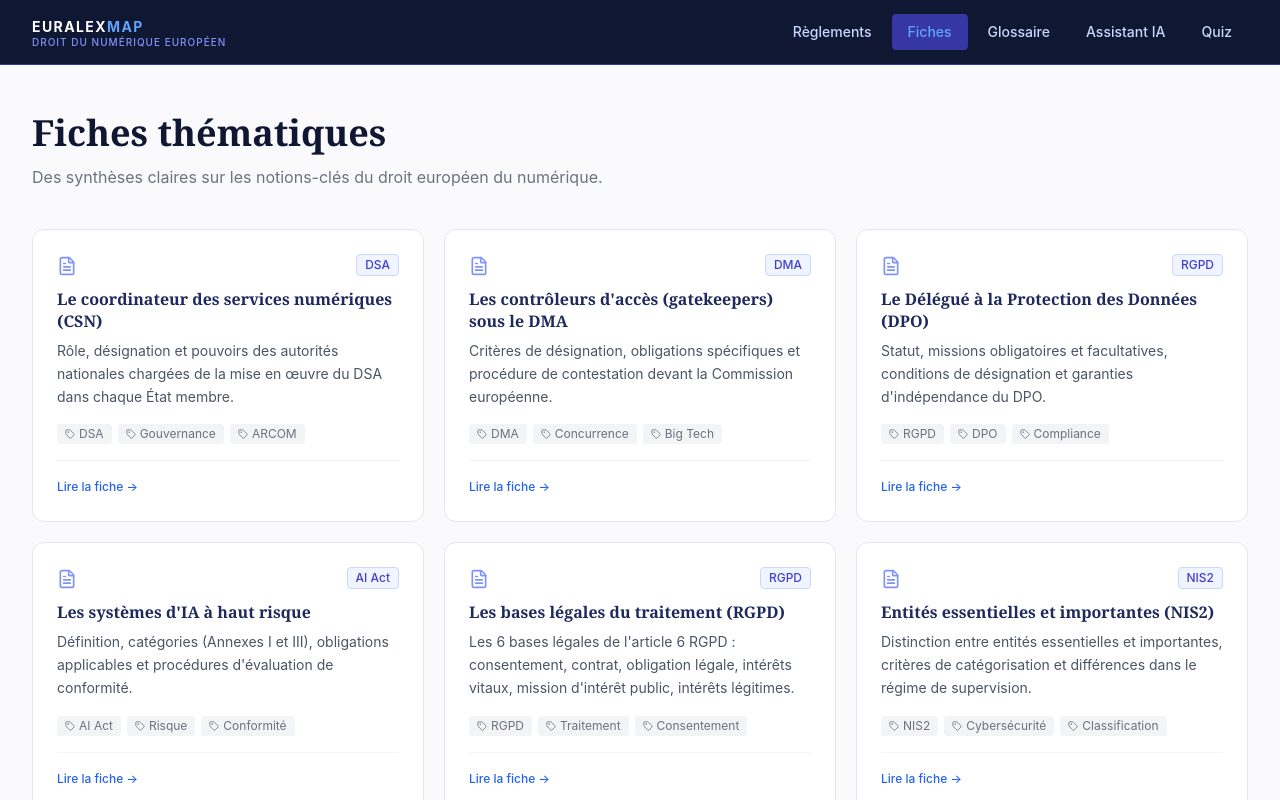
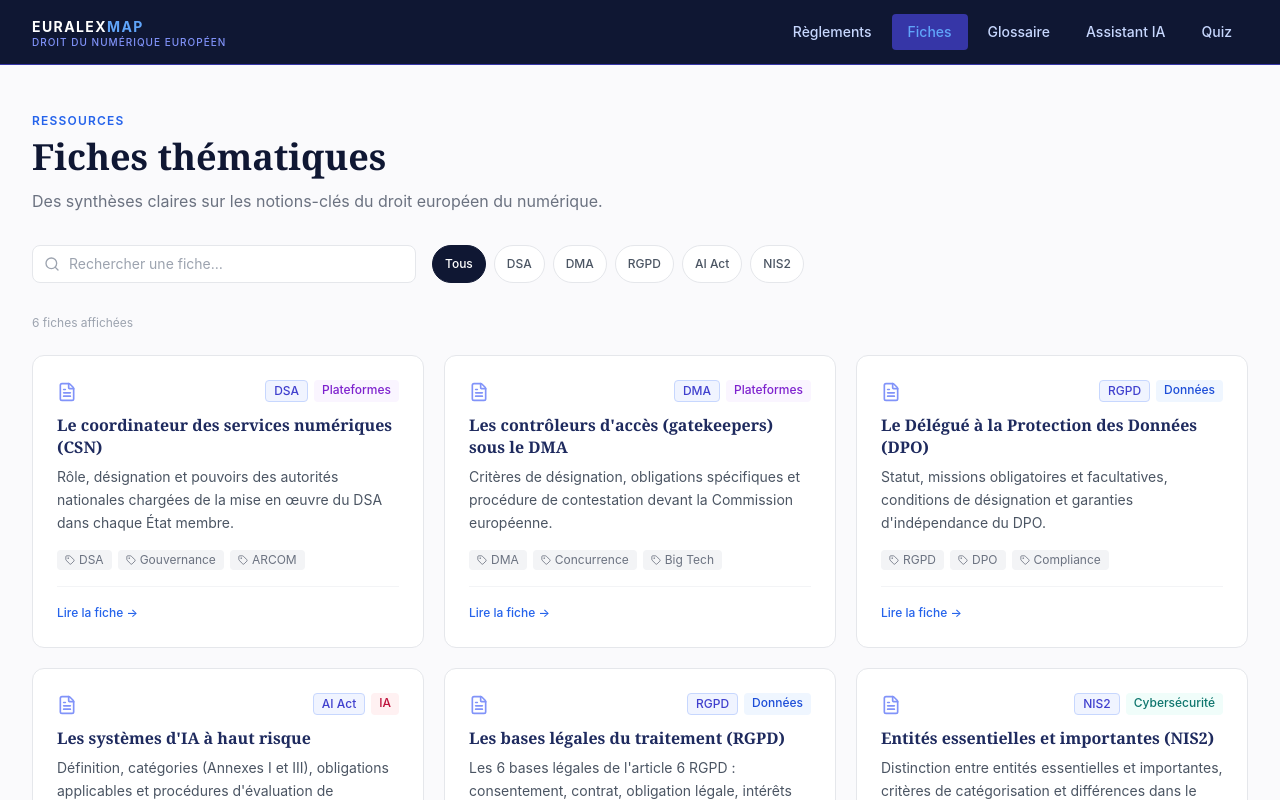
Before and after one commit to norhaneb17/EuraLawMap, a Next.js app: page /fiches in a window 1280 px wide. Shown: the top 800 px of the page. Built offline with nearby package versions, Linux system fonts and the light colour scheme.

Commit message:
Add filters and search to fiches page
- Client-side regulation filter pills (Tous, DSA, DMA, RGPD, AI Act, NIS2)
- Live text search across title, excerpt, and tags
- Category color badges on each card
- Result count indicator and empty state

Co-Authored-By: Claude Sonnet 4.6 <noreply@anthropic.com>

```diff
--- a/app/fiches/page.tsx
+++ b/app/fiches/page.tsx
@@ -1,5 +1,8 @@
+"use client";
+
+import { useState, useMemo } from "react";
 import Link from "next/link";
-import { FileText, Tag } from "lucide-react";
+import { FileText, Tag, Search } from "lucide-react";
 
 const mockFiches = [
   {
@@ -7,56 +10,82 @@ const mockFiches = [
     title: "Le coordinateur des services numériques (CSN)",
     excerpt: "Rôle, désignation et pouvoirs des autorités nationales chargées de la mise en œuvre du DSA dans chaque État membre.",
     tags: ["DSA", "Gouvernance", "ARCOM"],
-    difficulty: "L3",
     regulation: "DSA",
+    cat: "Plateformes",
   },
   {
     slug: "dma-gatekeepers",
     title: "Les contrôleurs d'accès (gatekeepers) sous le DMA",
     excerpt: "Critères de désignation, obligations spécifiques et procédure de contestation devant la Commission européenne.",
     tags: ["DMA", "Concurrence", "Big Tech"],
-    difficulty: "M1",
     regulation: "DMA",
+    cat: "Plateformes",
   },
   {
     slug: "rgpd-dpo",
     title: "Le Délégué à la Protection des Données (DPO)",
     excerpt: "Statut, missions obligatoires et facultatives, conditions de désignation et garanties d'indépendance du DPO.",
     tags: ["RGPD", "DPO", "Compliance"],
-    difficulty: "L3",
     regulation: "RGPD",
+    cat: "Données",
   },
   {
     slug: "ai-act-high-risk",
     title: "Les systèmes d'IA à haut risque",
     excerpt: "Définition, catégories (Annexes I et III), obligations applicables et procédures d'évaluation de conformité.",
     tags: ["AI Act", "Risque", "Conformité"],
-    difficulty: "M1",
     regulation: "AI Act",
+    cat: "IA",
   },
   {
     slug: "rgpd-bases-legales",
     title: "Les bases légales du traitement (RGPD)",
     excerpt: "Les 6 bases légales de l'article 6 RGPD : consentement, contrat, obligation légale, intérêts vitaux, mission d'intérêt public, intérêts légitimes.",
     tags: ["RGPD", "Traitement", "Consentement"],
-    difficulty: "L3",
     regulation: "RGPD",
+    cat: "Données",
   },
   {
     slug: "nis2-entites",
     title: "Entités essentielles et importantes (NIS2)",
     excerpt: "Distinction entre entités essentielles et importantes, critères de catégorisation et différences dans le régime de supervision.",
     tags: ["NIS2", "Cybersécurité", "Classification"],
-    difficulty: "M1",
     regulation: "NIS2",
+    cat: "Cybersécurité",
   },
 ];
 
+const ALL_REGULATIONS = ["Tous", ...Array.from(new Set(mockFiches.map((f) => f.regulation)))];
+
+const catColors: Record<string, string> = {
+  Données: "bg-blue-50 text-blue-700",
+  Plateformes: "bg-purple-50 text-purple-700",
+  Cybersécurité: "bg-teal-50 text-teal-700",
+  IA: "bg-rose-50 text-rose-700",
+};
 
 export default function FichesPage() {
+  const [activeReg, setActiveReg] = useState("Tous");
+  const [search, setSearch] = useState("");
+
+  const filtered = useMemo(() => {
+    return mockFiches.filter((f) => {
+      const matchReg = activeReg === "Tous" || f.regulation === activeReg;
+      const q = search.toLowerCase();
+      const matchSearch =
+        !q ||
+        f.title.toLowerCase().includes(q) ||
+        f.excerpt.toLowerCase().includes(q) ||
+        f.tags.some((t) => t.toLowerCase().includes(q));
+      return matchReg && matchSearch;
+    });
+  }, [activeReg, search]);
+
   return (
     <div className="max-w-7xl mx-auto px-4 sm:px-6 lg:px-8 py-12">
-      <div className="mb-10">
+      {/* Header */}
+      <div className="mb-8">
+        <p className="text-xs font-semibold tracking-widest uppercase text-gold-600 mb-2">Ressources</p>
         <h1 className="font-serif-display text-3xl md:text-4xl font-bold text-navy-950 mb-3">
           Fiches thématiques
         </h1>
@@ -65,18 +94,69 @@ export default function FichesPage() {
         </p>
       </div>
 
+      {/* Search + filters */}
+      <div className="flex flex-col sm:flex-row gap-4 mb-8">
+        {/* Search bar */}
+        <div className="relative flex-1 max-w-sm">
+          <Search className="absolute left-3 top-1/2 -translate-y-1/2 w-4 h-4 text-gray-400" />
+          <input
+            type="text"
+            placeholder="Rechercher une fiche…"
+            value={search}
+            onChange={(e) => setSearch(e.target.value)}
+            className="w-full pl-9 pr-4 py-2 text-sm border border-gray-200 rounded-lg focus:outline-none focus:ring-2 focus:ring-navy-300 focus:border-navy-300 bg-white"
+          />
+        </div>
+
+        {/* Regulation filter pills */}
+        <div className="flex flex-wrap gap-2">
+          {ALL_REGULATIONS.map((reg) => (
+            <button
+              key={reg}
+              onClick={() => setActiveReg(reg)}
+              className={`text-xs font-medium px-3 py-1.5 rounded-full border transition-colors ${
+                activeReg === reg
+                  ? "bg-navy-950 text-white border-navy-950"
+                  : "bg-white text-gray-600 border-gray-200 hover:border-navy-400 hover:text-navy-700"
+              }`}
+            >
+              {reg}
+            </button>
+          ))}
+        </div>
+      </div>
+
+      {/* Count */}
+      <p className="text-xs text-gray-400 mb-6">
+        {filtered.length} fiche{filtered.length !== 1 ? "s" : ""} affichée{filtered.length !== 1 ? "s" : ""}
+      </p>
+
+      {/* Grid */}
+      {filtered.length === 0 ? (
+        <div className="text-center py-16 text-gray-400">
+          <FileText className="w-8 h-8 mx-auto mb-3 opacity-40" />
+          <p className="text-sm">Aucune fiche ne correspond à votre recherche.</p>
+        </div>
+      ) : (
         <div className="grid grid-cols-1 md:grid-cols-2 lg:grid-cols-3 gap-5">
-        {mockFiches.map((fiche) => (
+          {filtered.map((fiche) => (
             <Link
               key={fiche.slug}
               href={`/fiches/${fiche.slug}`}
-            className="bg-white border border-gray-200 rounded-xl p-6 hover:border-gold-400 hover:shadow-md transition-all flex flex-col group"
+              className="bg-white border border-gray-200 rounded-xl p-6 hover:border-navy-400 hover:shadow-md transition-all flex flex-col group"
             >
               <div className="flex items-start justify-between gap-3 mb-3">
                 <FileText className="w-5 h-5 text-navy-400 flex-shrink-0 mt-0.5" />
+                <div className="flex gap-1.5">
                   <span className="text-xs font-medium px-2 py-0.5 rounded border bg-navy-50 text-navy-700 border-navy-200">
                     {fiche.regulation}
                   </span>
+                  {fiche.cat && (
+                    <span className={`text-xs font-medium px-2 py-0.5 rounded ${catColors[fiche.cat] ?? "bg-gray-100 text-gray-600"}`}>
+                      {fiche.cat}
+                    </span>
+                  )}
+                </div>
               </div>
               <h3 className="font-serif-display font-semibold text-navy-900 text-base leading-snug mb-2 flex-1">
                 {fiche.title}
@@ -96,6 +176,7 @@ export default function FichesPage() {
             </Link>
           ))}
         </div>
+      )}
     </div>
   );
 }
```
Lines whose indentation alone changed are shown as unchanged.
